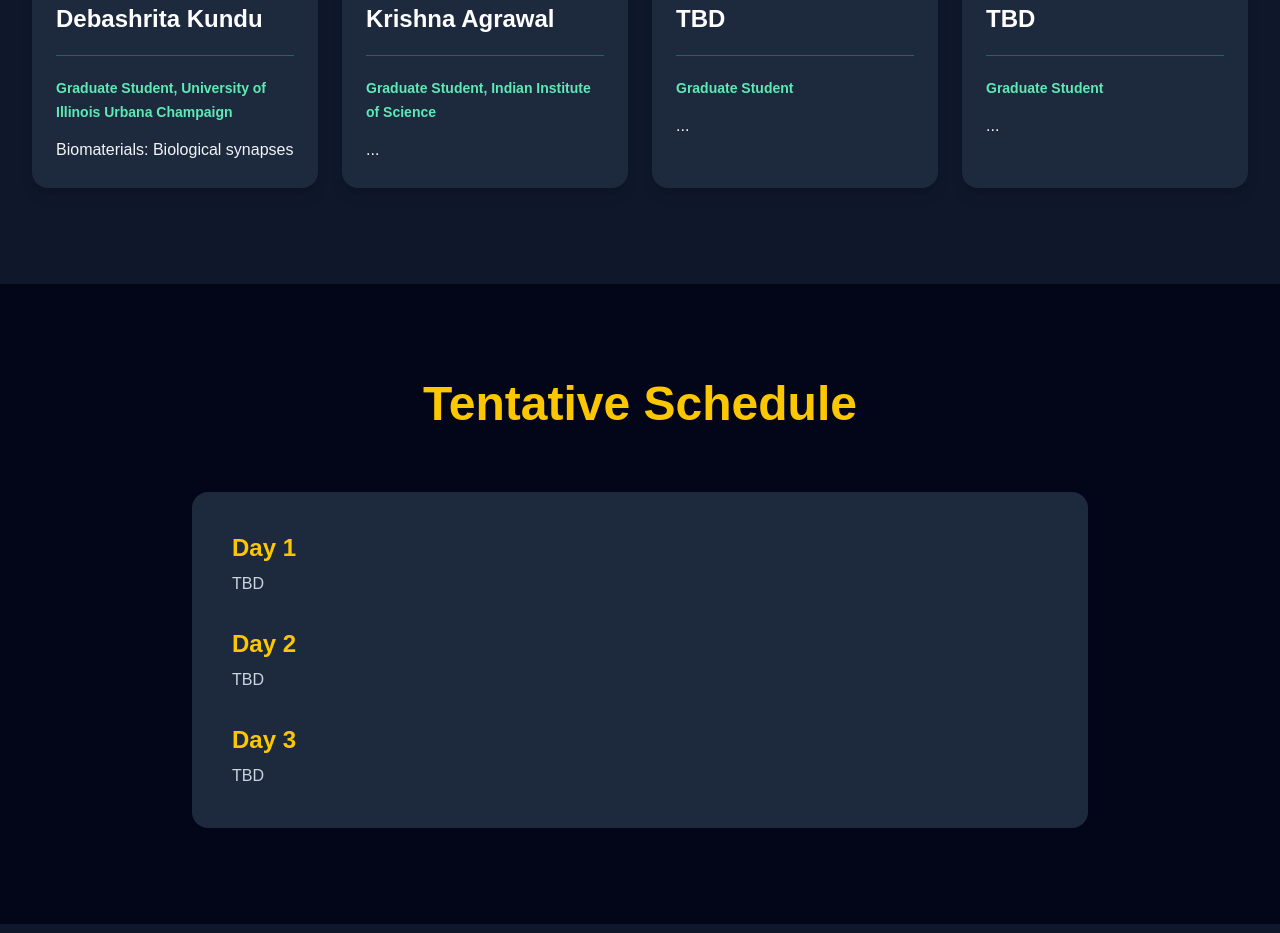
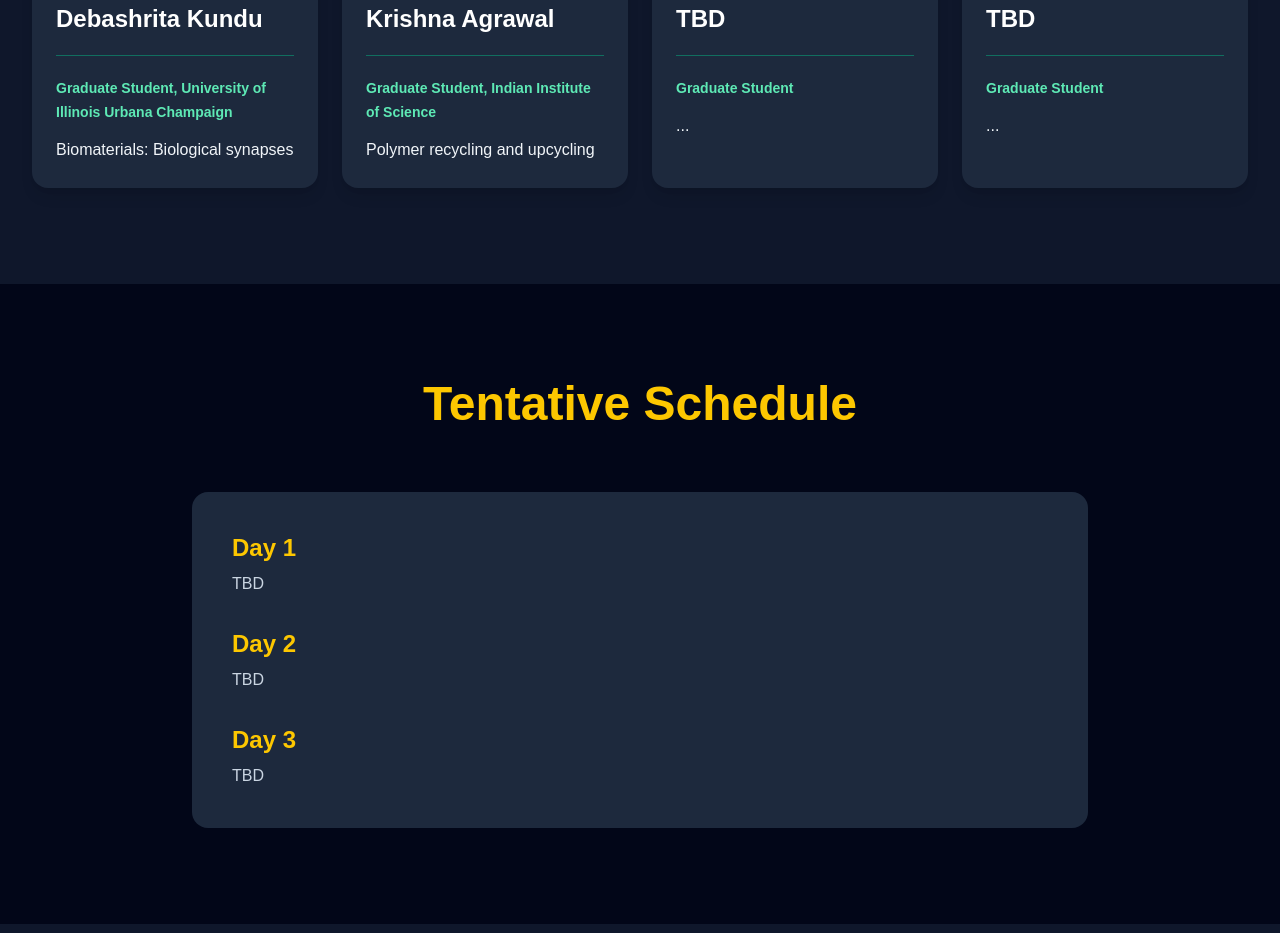
Before and after one commit to bibhasborah/bose-summer-school, a Next.js app: page / in a window 1280 px wide. Shown: the part 5120-6053 px from the top of the page. Built offline with nearby package versions, Linux system fonts and the light colour scheme.

Commit message:
Krishna's field

```diff
--- a/app/page.tsx
+++ b/app/page.tsx
@@ -100,7 +100,7 @@ const materialsSpeakers = [
   {
     name: "Krishna Agrawal",
     affiliation: "Graduate Student, Indian Institute of Science",
-    field: "...",
+    field: "Polymer recycling and upcycling",
     image: "/speakers/Krishna.jpeg",
   },
   {
```
Also changed, not shown: 1 other file (tests, documents, lock files or other folders).
